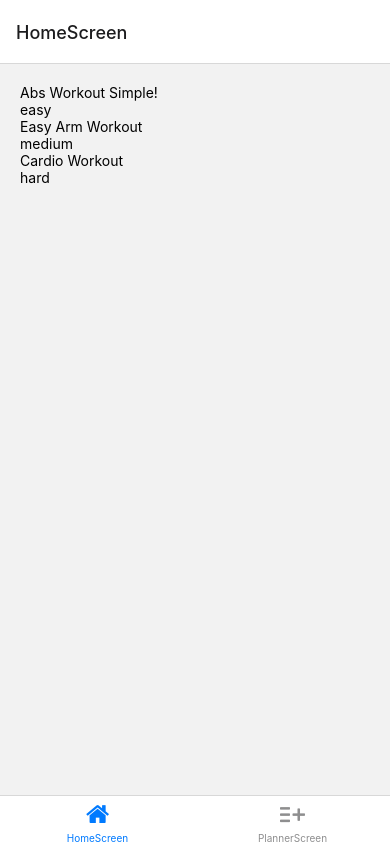
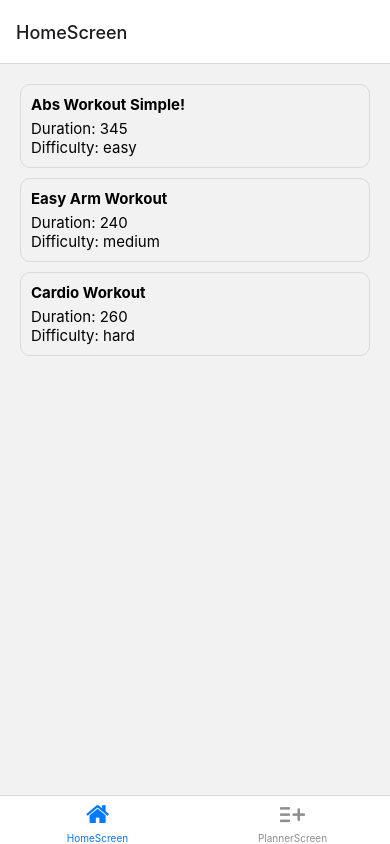
Before and after one commit to Isrealsix/workout, a React Native app: screen /HomeScreen in a window 390 px wide. Built offline with nearby package versions, Linux system fonts and the light colour scheme.

Commit message:
added styles to workoutItem component

```diff
--- a/components/WorkoutItem.tsx
+++ b/components/WorkoutItem.tsx
@@ -1,13 +1,34 @@
-import { View, Text } from 'react-native';
-import { Workout } from '../types';
+import { View, Text, StyleSheet } from "react-native";
+import { Workout } from "../types";
 
-const WorkoutItem = ({ item }: {item: Workout[number]}) => {
+const WorkoutItem = ({ item }: { item: Workout[number] }) => {
   return (
-    <View>
-      <Text>{item.name}</Text>
-      <Text>{item.difficulty}</Text>
+    <View style={styles.container}>
+      <Text style={styles.name}>{item.name}</Text>
+      <Text style={styles.duration}>Duration: {item.duration}</Text>
+      <Text style={styles.difficulty}>Difficulty: {item.difficulty}</Text>
     </View>
-  )
-}
+  );
+};
 
-export default WorkoutItem
+const styles = StyleSheet.create({
+  container: {
+    borderRadius: 10,
+    borderColor: "rgba(0,0,0, 0.1)",
+    borderWidth: 1,
+    padding: 10,
+    marginBottom: 10,
+  },
+  name: {
+    fontSize: 15,
+    fontWeight: "bold",
+    marginBottom: 5,
+  },
+  duration: {
+    fontSize: 15,
+  },
+  difficulty: {
+    fontSize: 15,
+  },
+});
+export default WorkoutItem;
--- a/screens/HomeScreen.tsx
+++ b/screens/HomeScreen.tsx
@@ -9,7 +9,6 @@
   // const navigation = useNavigation<ScreenProps>();
   return (
     <View style={styles.container}>
-      {/* <Text>I am home o</Text> */}
       <FlatList
         data={data as Array<Workout[number]>}
         renderItem={WorkoutItem}
```
